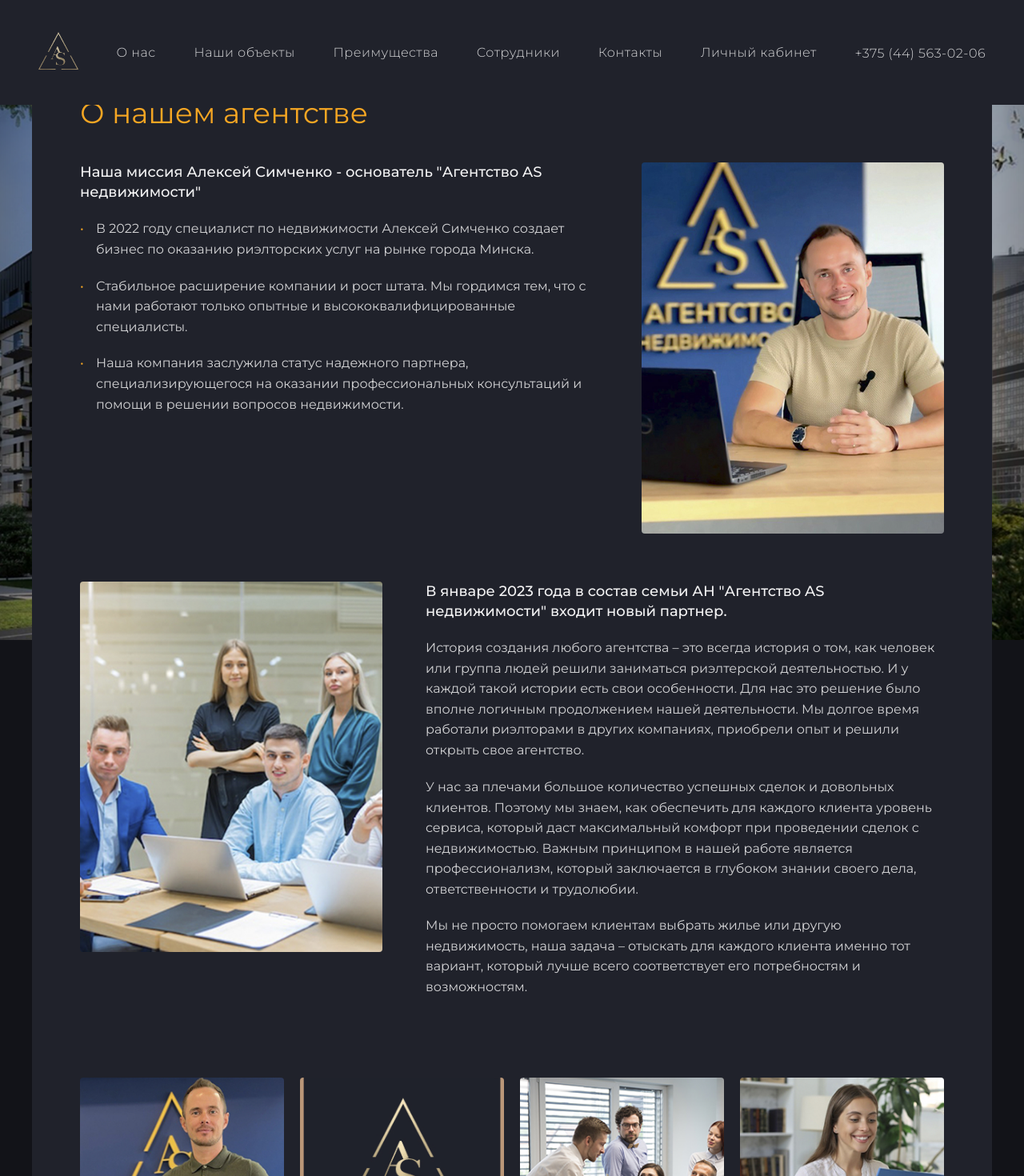
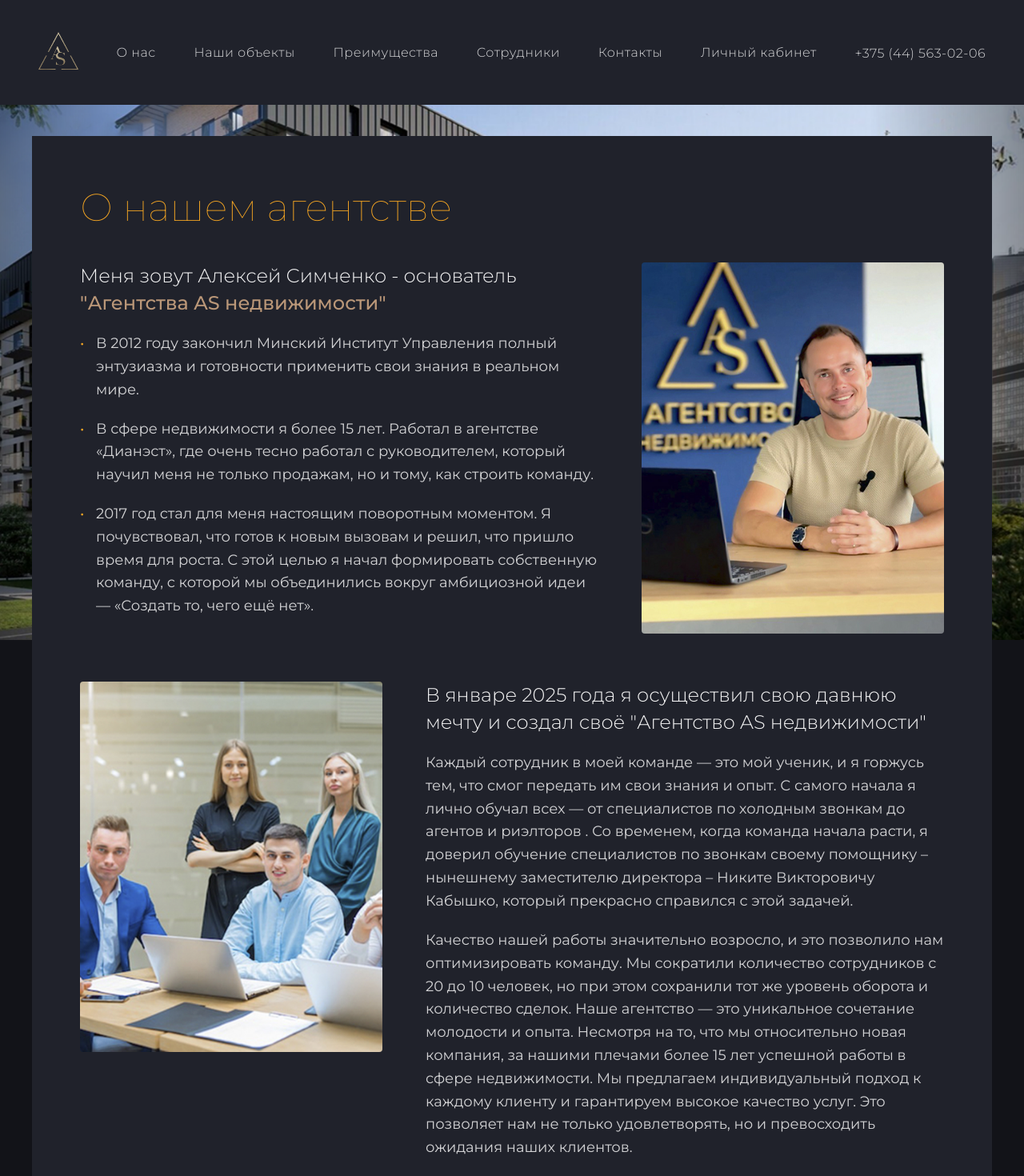
Before and after one commit to Max-Semian/realty_app, a Next.js app: page /realty_app/about-us in a window 1280 px wide. Shown: the top 1470 px of the page at 80% size. Built offline with nearby package versions, Linux system fonts and the light colour scheme.

Commit message:
About Us page update

```diff
--- a/src/app/about-us/page.module.css
+++ b/src/app/about-us/page.module.css
@@ -6,7 +6,7 @@
   position: relative;
 }
 
-/* Remove background from .main */
+/* Main content styles */
 .main {
   flex: 1;
   display: flex;
@@ -15,9 +15,6 @@
   z-index: 1; /* Ensure content is above background */
 }
 
-/* Remove the pageBackground class as we're using ClientBackground component instead */
-/* .pageBackground class removed */
-
 /* Full-width image styles */
 .fullWidthImageSection {
   width: 100%;
@@ -25,6 +22,8 @@
   display: flex;
   justify-content: center;
   overflow: hidden;
+  margin-top: 0;
+  margin-bottom: 0;
 }
 
 .imageContainer {
@@ -32,6 +31,7 @@
   width: 100%;
   background-color: #20222B;
   position: relative;
+  box-shadow: 0 0 20px rgba(0, 0, 0, 0.1);
 }
 
 .fullWidthImage {
@@ -40,7 +40,14 @@
   display: block;
 }
 
-@media (max-width: 1400px) {
+/* Responsive styles following the pattern of HeroSection and AboutSection */
+@media (max-width: 1600px) {
+  .imageContainer {
+    max-width: 1200px;
+  }
+}
+
+@media (max-width: 1200px) {
   .imageContainer {
     max-width: 100%;
   }
@@ -56,3 +63,17 @@
     object-fit: cover;
   }
 }
+
+@media (max-width: 520px) {
+  /* Additional responsive adjustments for smaller screens */
+  .fullWidthImage {
+    height: 250px;
+  }
+}
+
+@media (max-width: 400px) {
+  /* Additional responsive adjustments for very small screens */
+  .fullWidthImage {
+    height: 200px;
+  }
+}
--- a/src/components/AboutUsSection/AboutUsSection.module.css
+++ b/src/components/AboutUsSection/AboutUsSection.module.css
@@ -1,25 +1,25 @@
 .aboutSection {
   width: 100%;
-  padding: 0;
+  height: auto;
+  position: relative;
+  padding-top: 170px; /* Account for fixed header, same as heroSection */
   display: flex;
   justify-content: center;
-  color: white;
-  margin: 0;
-  margin-top: -1px; /* Fix for the gap between sections */
+  overflow: hidden;
 }
 
-.withHeaderPadding {
-  padding-top: 100px; /* Increased padding to account for header height */
-}
-
+/* Main container */
 .container {
+  position: relative;
   max-width: 1400px;
   width: 100%;
   background-color: #20222B;
   padding: 60px 60px;
-  position: relative;
+  display: flex;
+  flex-direction: column;
 }
 
+/* Header section */
 .header {
   display: flex;
   justify-content: space-between;
@@ -28,21 +28,23 @@
 }
 
 .title {
-  font-size: 36px;
-  font-weight: 400;
+  font-size: 48px;
+  font-weight: 100;
   margin: 0;
   color: #F5A623;
 }
 
 .subtitle {
-  font-size: 18px;
-  font-weight: 500;
+  font-size: 24px;
+  font-weight: 300;
   margin: 0 0 20px 0;
   color: rgba(255, 255, 255, 0.95);
   line-height: 1.4;
 }
 
+/* Content area */
 .content {
+  flex: 1;
   display: flex;
   flex-direction: column;
   gap: 60px;
@@ -70,7 +72,7 @@
   position: relative;
   padding-left: 20px;
   margin-bottom: 20px;
-  font-size: 16px;
+  font-size: 18px;
   line-height: 1.6;
   color: rgba(255, 255, 255, 0.8);
 }
@@ -114,7 +116,7 @@
 }
 
 .paragraph {
-  font-size: 16px;
+  font-size: 18px;
   line-height: 1.6;
   margin-bottom: 20px;
   color: rgba(255, 255, 255, 0.8);
@@ -137,7 +139,17 @@
   justify-content: center;
 }
 
-/* Media queries */
+.subtitle .agencyName {
+  color: #BA9778; /* Gold/bronze color for the agency name including quotes */
+  font-weight: 500; /* Matching the weight in screenshot */
+}
+/* Media queries for responsive design */
+@media (max-width: 1600px) {
+  .content {
+    margin-top: 0; /* Adjusted from heroSection */
+  }
+}
+
 @media (max-width: 1400px) {
   .container {
     max-width: 100%;
@@ -145,6 +157,10 @@
 }
 
 @media (max-width: 1200px) {
+  .aboutSection {
+    padding-top: 111px; /* Match heroSection */
+  }
+
   .container {
     padding: 60px 40px;
   }
@@ -152,6 +168,12 @@
   .mainContent,
   .teamSection {
     gap: 30px;
+  }
+}
+
+@media (max-width: 1024px) {
+  .aboutSection {
+    padding-top: 56px; /* Match heroSection */
   }
 }
 
@@ -181,7 +203,13 @@
 
 @media (max-width: 768px) {
   .container {
+    height: auto;
     padding: 40px 20px;
+  }
+
+  .content {
+    padding: 0;
+    width: 100%;
   }
 
   .header {
@@ -194,6 +222,10 @@
   .gallerySection {
     gap: 10px;
   }
+  .subtitle {
+    font-size: 16px;
+    text-align: center;
+  }
 }
 
 @media (max-width: 480px) {
--- a/src/components/AboutUsSection/AboutUsSection.tsx
+++ b/src/components/AboutUsSection/AboutUsSection.tsx
@@ -6,7 +6,7 @@
 export default function AboutUsSection() {
     return (
       <section className={styles.aboutSection}>
-        <div className={styles.container} style={{ marginTop: "60px" }}>
+        <div className={styles.container}>
           <div className={styles.header}>
             <h2 className={styles.title}>О нашем агентстве</h2>
           </div>
@@ -14,17 +14,32 @@
           <div className={styles.content}>
             <div className={styles.mainContent}>
               <div className={styles.textContent}>
-                <h3 className={styles.subtitle}>Наша миссия Алексей Симченко - основатель &quot;Агентство AS недвижимости&quot;</h3>
+                {/* Corrected subtitle with agency name in gold color */}
+                <h3 className={styles.subtitle}>
+                  Меня зовут Алексей Симченко - основатель{' '}
+                  <span className={styles.agencyName}>
+                    "Агентства AS недвижимости"
+                  </span>
+                </h3>
 
                 <ul className={styles.bulletPoints}>
                   <li>
-                    В 2022 году специалист по недвижимости Алексей Симченко создает бизнес по оказанию риэлторских услуг на рынке города Минска.
+                  В 2012 году закончил Минский Институт Управления
+                  полный энтузиазма и готовности применить свои знания
+                  в реальном мире.
                   </li>
                   <li>
-                    Стабильное расширение компании и рост штата. Мы гордимся тем, что с нами работают только опытные и высококвалифицированные специалисты.
+                  В сфере недвижимости я более 15 лет. Работал в агентстве
+                  «Дианэст», где очень тесно работал с руководителем,
+                  который научил меня не только продажам, но и тому,
+                  как строить команду.
                   </li>
                   <li>
-                    Наша компания заслужила статус надежного партнера, специализирующегося на оказании профессиональных консультаций и помощи в решении вопросов недвижимости.
+                  2017 год стал для меня настоящим поворотным моментом.
+                  Я почувствовал, что готов к новым вызовам и решил, что пришло
+                  время для роста. С этой целью я начал формировать
+                  собственную команду, с которой мы объединились вокруг
+                  амбициозной идеи — «Создать то, чего ещё нет».
                   </li>
                 </ul>
               </div>
@@ -49,16 +64,28 @@
 
               <div className={styles.teamDescription}>
                 <h3 className={styles.subtitle}>
-                  В январе 2023 года в состав семьи АН &quot;Агентство AS недвижимости&quot; входит новый партнер.
+                  В январе 2025 года я осуществил свою давнюю
+                  мечту и создал своё &quot;Агентство AS недвижимости&quot;
                 </h3>
                 <p className={styles.paragraph}>
-                  История создания любого агентства – это всегда история о том, как человек или группа людей решили заниматься риэлтерской деятельностью. И у каждой такой истории есть свои особенности. Для нас это решение было вполне логичным продолжением нашей деятельности. Мы долгое время работали риэлторами в других компаниях, приобрели опыт и решили открыть свое агентство.
+                Каждый сотрудник в моей команде — это мой ученик, и я горжусь тем,
+                что смог передать им свои знания и опыт. С самого начала я лично
+                обучал всех — от специалистов по холодным звонкам до агентов и
+                риэлторов . Со временем, когда команда начала расти, я доверил
+                обучение специалистов по звонкам своему помощнику – нынешнему
+                заместителю директора – Никите Викторовичу Кабышко, который
+                прекрасно справился с этой задачей.
                 </p>
                 <p className={styles.paragraph}>
-                  У нас за плечами большое количество успешных сделок и довольных клиентов. Поэтому мы знаем, как обеспечить для каждого клиента уровень сервиса, который даст максимальный комфорт при проведении сделок с недвижимостью. Важным принципом в нашей работе является профессионализм, который заключается в глубоком знании своего дела, ответственности и трудолюбии.
-                </p>
-                <p className={styles.paragraph}>
-                  Мы не просто помогаем клиентам выбрать жилье или другую недвижимость, наша задача – отыскать для каждого клиента именно тот вариант, который лучше всего соответствует его потребностям и возможностям.
+                Качество нашей работы значительно возросло, и это позволило нам
+                оптимизировать команду. Мы сократили количество сотрудников с 20
+                до 10 человек, но при этом сохранили тот же уровень оборота и
+                количество сделок. Наше агентство — это уникальное сочетание
+                молодости и опыта. Несмотря на то, что мы относительно новая компания,
+                за нашими плечами более 15 лет успешной работы в сфере недвижимости.
+                Мы предлагаем индивидуальный подход к каждому клиенту и гарантируем
+                высокое качество услуг. Это позволяет нам не только удовлетворять, но и
+                превосходить ожидания наших клиентов.
                 </p>
               </div>
             </div>
--- a/src/components/PrincipSection/PrincipSection.module.css
+++ b/src/components/PrincipSection/PrincipSection.module.css
@@ -22,18 +22,19 @@
   }
 
   .title {
-    font-size: 48px;
-    font-weight: 100;
+    font-size: 25px;
+    font-weight: 400;
     margin-bottom: 30px;
     margin-top: 0; /* Ensure no extra spacing from the title */
     text-transform: uppercase;
     letter-spacing: 1px;
     text-align: center;
-    color: #F5A623;
+    color: white;
   }
 
 .description {
-  font-size: 16px;
+  font-size: 20px;
+  font-weight: 300;
   line-height: 1.6;
   margin-bottom: 40px;
   color: rgba(255, 255, 255, 0.8);
@@ -49,10 +50,11 @@
   display: inline-block;
   padding: 14px 30px;
   background-color: #b89567;
-  color: white;
+  color: #20222B;
   text-decoration: none;
   border-radius: 4px;
-  font-size: 16px;
+  font-size: 18px;
+  font-weight: 400;
   transition: background-color 0.3s ease;
   border: none;
   cursor: pointer;
```
